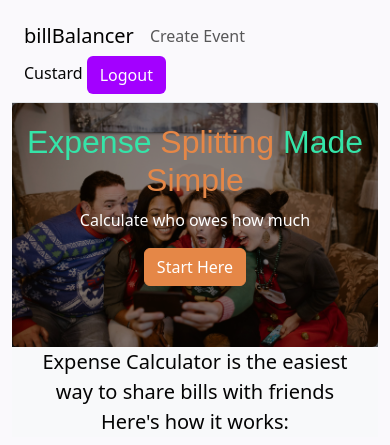
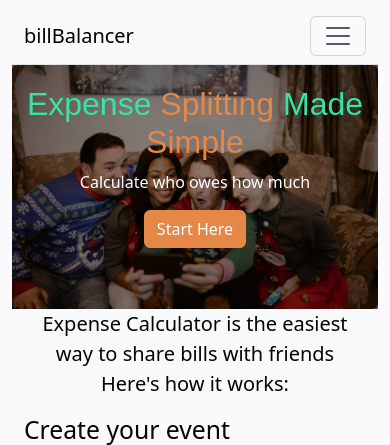
Before and after one commit to sbojorge/Bill_splitting_0124Hackathon, a Django app: page / in a window 390 px wide. Shown: the top 445 px of the page. Run offline with Django 3.2, Linux system fonts and the light colour scheme; a user stored in the database is signed in; some libraries are stand-ins or nearby versions.

Commit message:
Add links and collapse navbar in small screen devices

```diff
--- a/static/css/style.css
+++ b/static/css/style.css
@@ -9,6 +9,9 @@ body {
   height: 150vh;
   overflow-x: hidden;
 }
+
+/* navbar */
+
 
 /* buttons */
 
--- a/templates/navbar.html
+++ b/templates/navbar.html
@@ -3,37 +3,56 @@
 <nav class="navbar navbar-expand-lg pt-3 border-bottom bottom-shadow">
   <div class="container-fluid">
     <a class="navbar-brand" href="{% url 'home' %}">billBalancer</a>
+    <button
+      class="navbar-toggler"
+      type="button"
+      data-bs-toggle="collapse"
+      data-bs-target="#navbarNav"
+      aria-controls="navbarNav"
+      aria-expanded="false"
+      aria-label="Toggle navigation"
+    >
+      <span class="navbar-toggler-icon"></span>
+    </button>
+    <div class="collapse navbar-collapse gap-3" id="navbarNav" >
+      {% if user.is_authenticated %}
+      <span class="navbar-text"
+        >Signed in as: {{ user.username | capfirst }}</span
+      >
       <ul class="navbar-nav me-auto mb-lg-0">
-      <!-- Navbar item available if logged in -->
-      {% if user.is_authenticated %}
-      <li class="nav-item">
+        <li>
           <a class="nav-link" href="{% url 'new_event' %}">Create Event</a>
         </li>
-      {% endif %} {% comment %}
+        <li>
+          <a class="nav-link" href="#">My events</a>
+        </li>
         <li class="nav-item">
-        <a class="nav-link" href="{% url 'contact' %}">Contact</a>
+          <a class="nav-link" href="#">Contact</a>
         </li>
-      {% endcomment %}
-    </ul>
-    {% if user.is_authenticated %}
-    <div class="gap-3">
-      {{ user.username | capfirst }}
-      <a class="btn btn-logout" href="{% url 'account_logout' %}" role="button"
+        <li>
+          <a
+            class="btn btn-logout"
+            href="{% url 'account_logout' %}"
+            role="button"
             >Logout</a
           >
-    </div>
+        </li>
+      </ul>
       {% else %}
-    <div class="gap-3">
-      <a
-        class="btn btn-signin"
-        href="{% url 'account_login' %}"
-        role="button"
+      <div class="d-grip gap-3">
+        <a class="btn btn-signin" href="{% url 'account_login' %}" role="button"
           >Sign in</a
         >
-      <a class="btn btn-signup" href="{% url 'account_signup' %}" role="button"
+
+        <a
+          class="btn btn-signup"
+          href="{% url 'account_signup' %}"
+          role="button"
           >Sign up</a
         >
       </div>
+
       {% endif %}
     </div>
+  </div>
 </nav>
```
Lines whose indentation alone changed are shown as unchanged.
